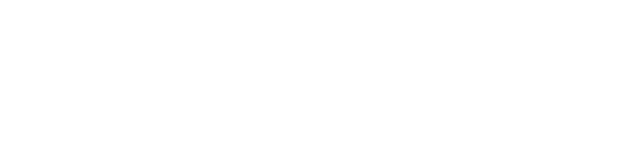
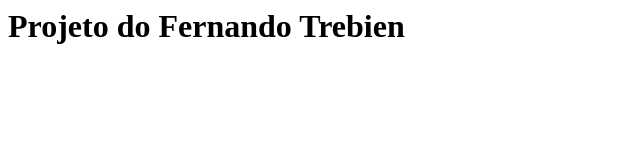
Before and after one commit to fttrt4/curso-git, a plain HTML site: page index.html in a window 1280 px wide. Shown: the whole page, without its empty margins (0-640 px from the left). Drawn offline with Linux system fonts and the light colour scheme.

Commit message:
Titulo da pagina

```diff
--- a/index.html
+++ b/index.html
@@ -2,5 +2,6 @@
 		<head>
 		</head>
 		<body>
+			<h1>Projeto do Fernando Trebien</h1>
 		</body>
 </html>
```
